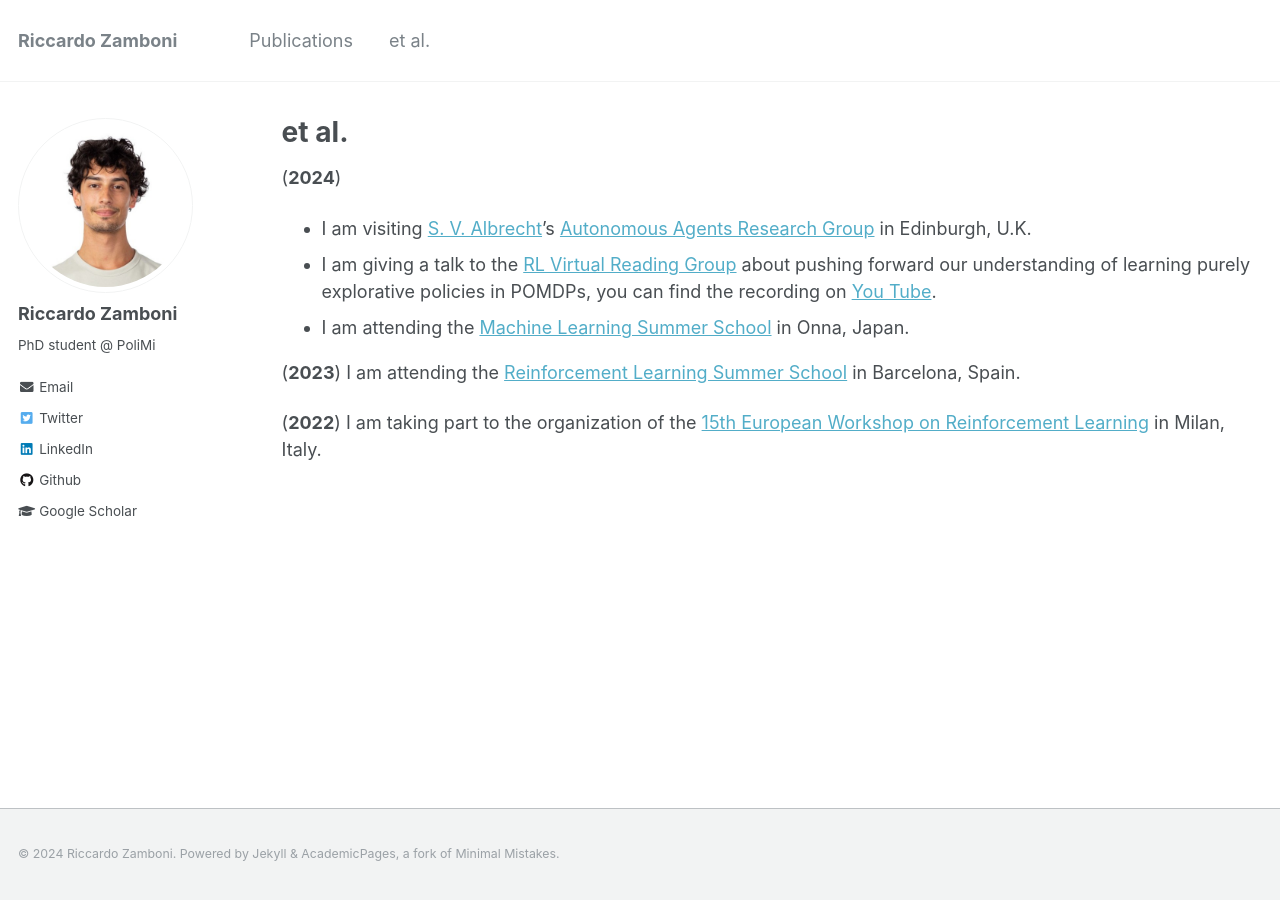
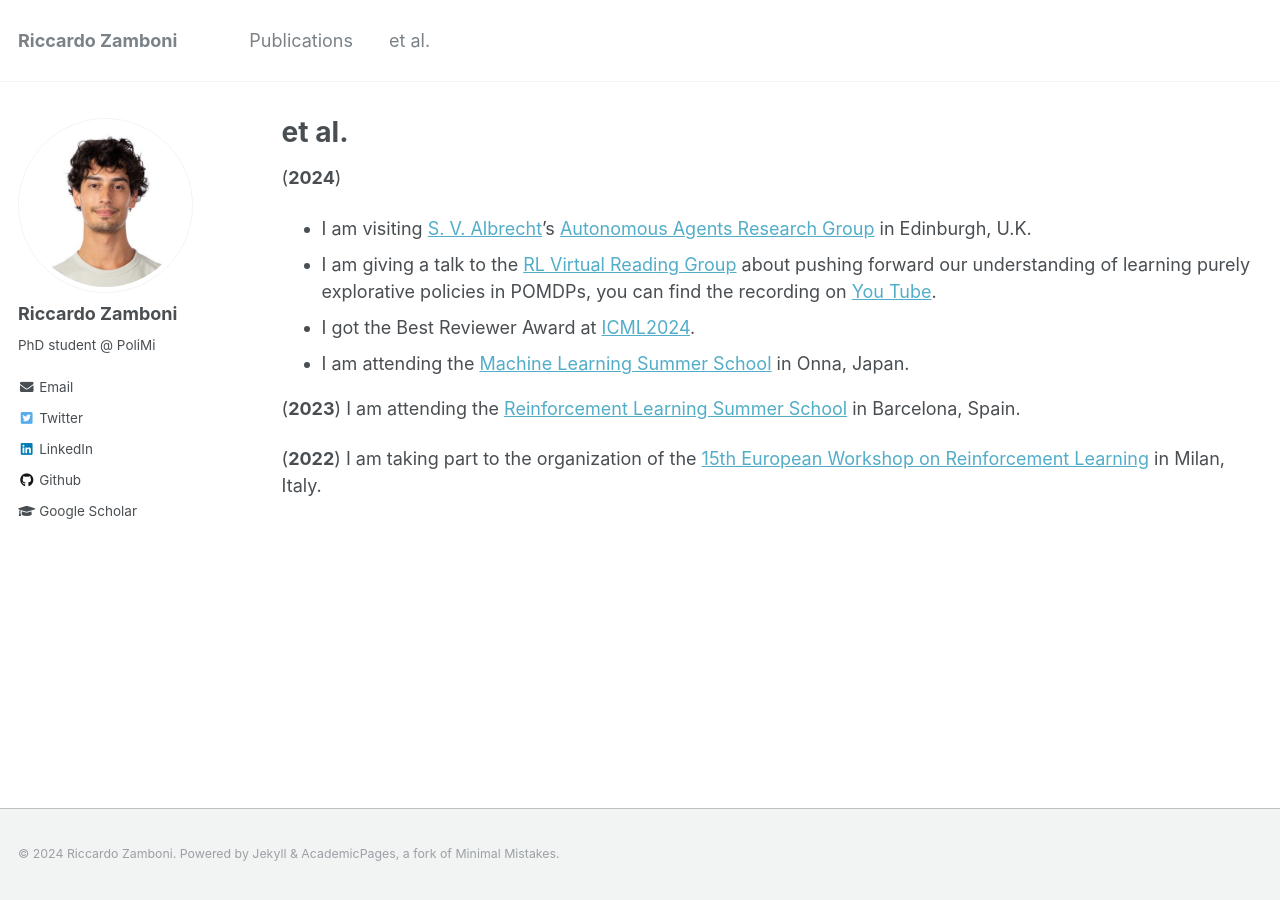
Before and after one commit to RiccZamboni/ricczamboni.github.io, a Jekyll site: the page built from _pages/news.md, in a window 1280 px wide. Built offline with Jekyll 4.4.1, drawn with Linux system fonts in a browser that asks for light colours.

Commit message:
Update news.md

```diff
--- a/_pages/news.md
+++ b/_pages/news.md
@@ -8,6 +8,7 @@ author_profile: true
 (**2024**)
 - I am visiting [S. V. Albrecht](https://scholar.google.co.uk/citations?user=ceSFqCcAAAAJ&hl=en)'s [Autonomous Agents Research Group](https://agents.inf.ed.ac.uk) in Edinburgh, U.K.
 - I am giving a talk to the [RL Virtual Reading Group](https://agents.inf.ed.ac.uk/reading-group/) about pushing forward our understanding of learning purely explorative policies in POMDPs, you can find the recording on [You Tube](https://www.youtube.com/watch?v=hAxd6--b7TM).
+- I got the Best Reviewer Award at [ICML2024](https://icml.cc/virtual/2024/awards_detail).
 - I am attending the [Machine Learning Summer School](https://groups.oist.jp/mlss) in Onna, Japan.
 
 (**2023**) I am attending the [Reinforcement Learning Summer School](https://rlsummerschool.com/) in Barcelona, Spain.
```
